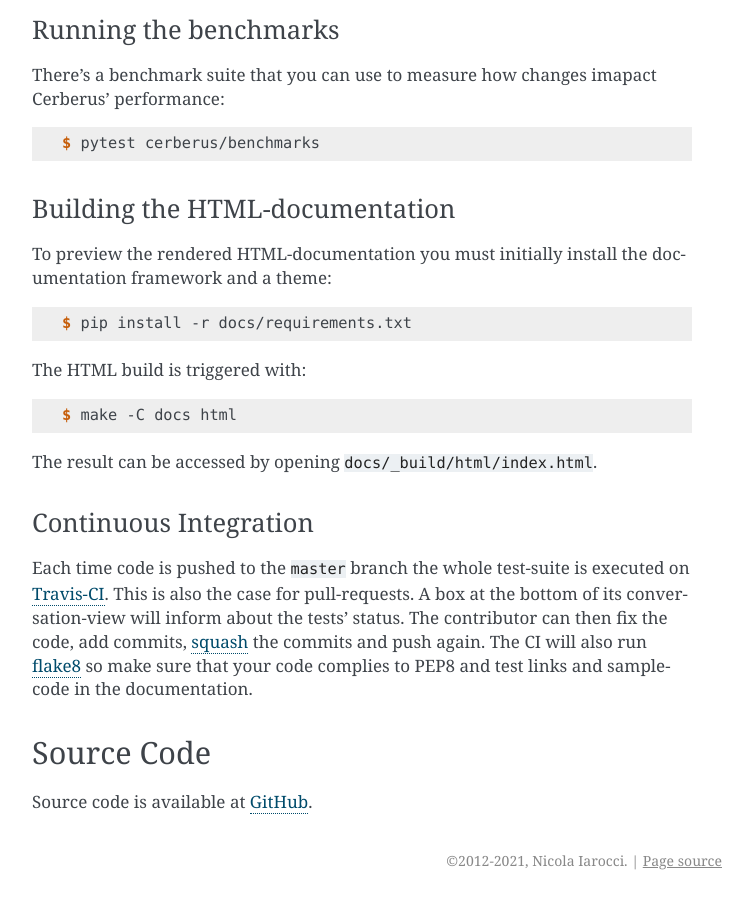
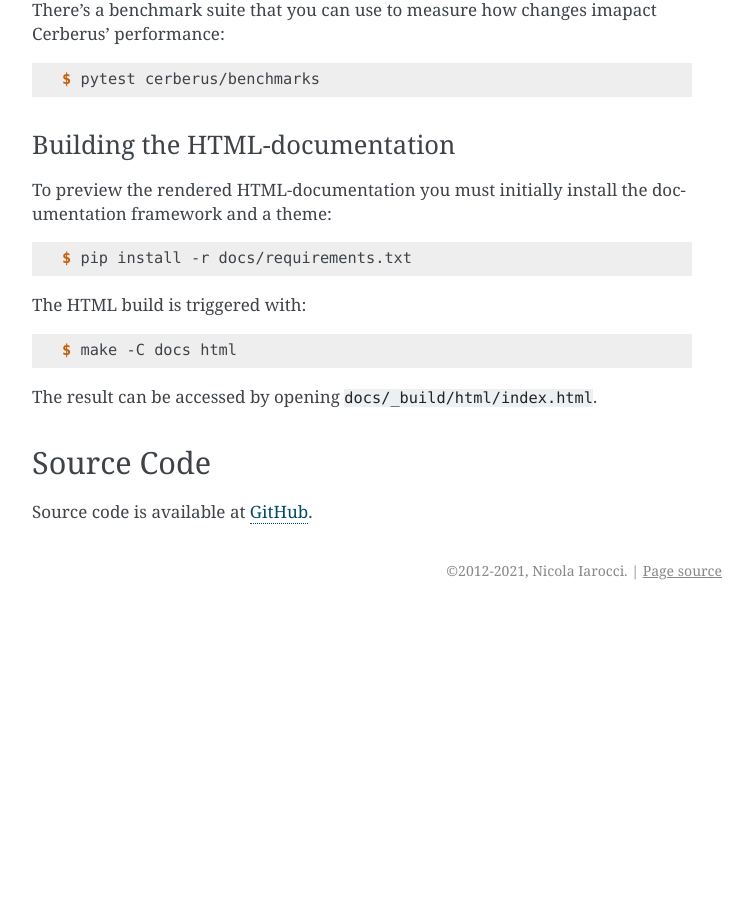
Before and after one commit to pyeve/cerberus, a Sphinx documentation site: the page built from docs/contribute.rst, in a window 1280 px wide and 900 px high, scrolled down 2665 px. Shown: the whole window, without its empty margins (388-1141 px from the left). Built offline with Sphinx 7.4.7, drawn with Linux system fonts in a browser that asks for light colours; comment, search, counter and statistics services are not loaded; after the commit the page ends 3275 px from its top, so only the background shows below that; some of the changed text lies outside the part shown.

Commit message:
Removes outdated information from docs/contributing.rst

```diff
--- a/docs/contribute.rst
+++ b/docs/contribute.rst
@@ -2,9 +2,6 @@
 
 Running the Tests
 -----------------
-Cerberus runs under Python 2.7, 3.4, 3.5, 3.6, PyPy and PyPy3. Therefore
-tests will be run in those four platforms in our `continuous integration
-server`_.
 
 The easiest way to get started is to run the tests in your local environment
 with:
@@ -91,28 +88,10 @@
 
 The result can be accessed by opening ``docs/_build/html/index.html``.
 
-Continuous Integration
-~~~~~~~~~~~~~~~~~~~~~~
-
-Each time code is pushed to the ``master``  branch the whole test-suite is
-executed on Travis-CI_.
-This is also the case for pull-requests. A box at the bottom of its
-conversation-view will inform about the tests' status.
-The contributor can then fix the code, add commits, squash_ the commits and
-push again.
-The CI will also run flake8_ so make sure that your code complies to PEP8 and
-test links and sample-code in the documentation.
-
 Source Code
 -----------
 
-Source code is available at `GitHub
-<https://github.com/pyeve/cerberus>`_.
+Source code is available at `GitHub <https://github.com/pyeve/cerberus>`_.
 
-.. _`continuous integration server`: https://travis-ci.org/pyeve/cerberus/
-.. _Docker: https://www.docker.com
-.. _flake8: https://flake8.readthedocs.org
 .. _pytest: https://pytest.org
-.. _squash: http://gitready.com/advanced/2009/02/10/squashing-commits-with-rebase.html
 .. _tox: https://tox.readthedocs.io
-.. _Travis-CI: https://travis-ci.org
```
